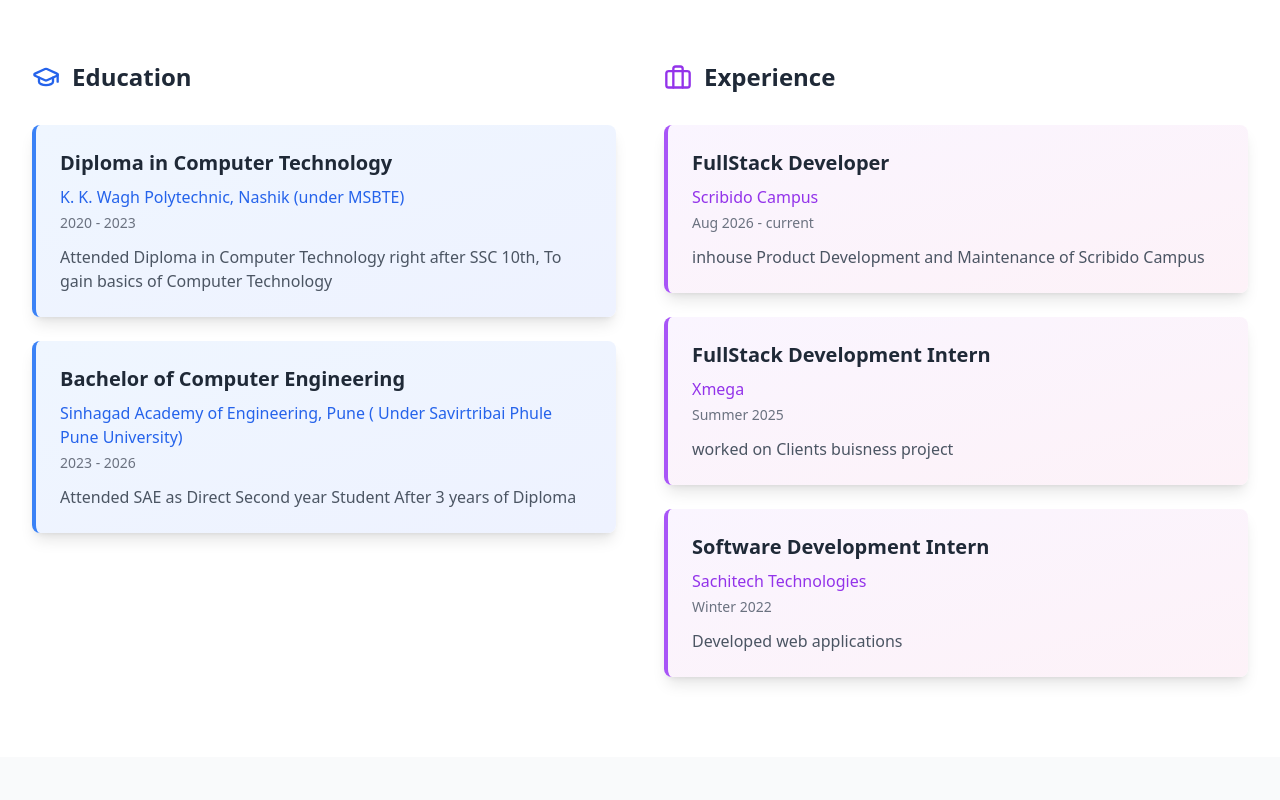
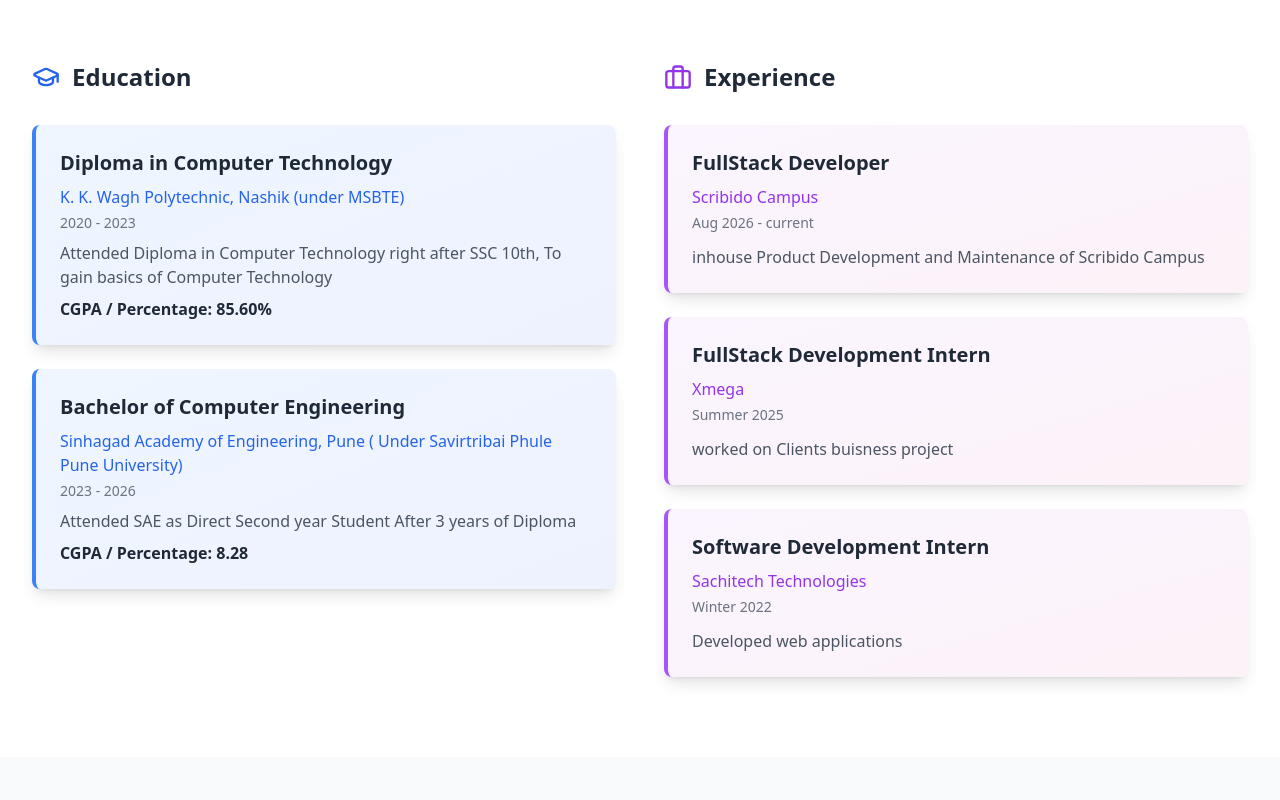
Before and after one commit to Rupesh0204/Portfolio, a React (Vite) app: page / in a window 1280 px wide. Shown: the part 1200-2000 px from the top of the page. Built offline with nearby package versions, Linux system fonts and the light colour scheme.

Commit message:
Updated some Eductional Details

```diff
--- a/src/sections/About.tsx
+++ b/src/sections/About.tsx
@@ -19,15 +19,18 @@
       title: 'Diploma in Computer Technology',
       institution: 'K. K. Wagh Polytechnic, Nashik (under MSBTE)',
       period: '2020 - 2023',
-      description: 'Attended Diploma in Computer Technology right after SSC 10th, To gain basics of Computer Technology',
+      description:
+        'Attended Diploma in Computer Technology right after SSC 10th, To gain basics of Computer Technology',
       CGPA: '85.60%',
     },
-     {
+    {
       id: 2,
       title: 'Bachelor of Computer Engineering',
-      institution: 'Sinhagad Academy of Engineering, Pune ( Under Savirtribai Phule Pune University)',
+      institution:
+        'Sinhagad Academy of Engineering, Pune ( Under Savirtribai Phule Pune University)',
       period: '2023 - 2026',
-      description: 'Attended SAE as Direct Second year Student After 3 years of Diploma',
+      description:
+        'Attended SAE as Direct Second year Student After 3 years of Diploma',
       CGPA: '8.28',
     },
   ]);
@@ -38,7 +41,8 @@
       title: 'FullStack Developer',
       institution: 'Scribido Campus',
       period: ' Aug 2026 - current',
-      description: 'inhouse Product Development and Maintenance of Scribido Campus',
+      description:
+        'inhouse Product Development and Maintenance of Scribido Campus',
     },
     {
       id: 2,
@@ -47,13 +51,12 @@
       period: 'Summer 2025',
       description: 'worked on Clients buisness project',
     },
-     {
+    {
       id: 3,
       title: 'Software Development Intern',
       institution: 'Sachitech Technologies',
       period: 'Winter 2022',
       description: 'Developed web applications',
-
     },
   ]);
 
@@ -62,25 +65,34 @@
     institution: '',
     period: '',
     description: '',
+    CGPA: '',
   });
+
   const [newInternship, setNewInternship] = useState({
     title: '',
     institution: '',
     period: '',
     description: '',
   });
+
   const [showEducationForm, setShowEducationForm] = useState(false);
   const [showInternshipForm, setShowInternshipForm] = useState(false);
 
   const addEducation = () => {
     if (newEducation.title && newEducation.institution) {
-      setEducationData([...educationData, { id: Date.now(), ...newEducation }]);
+      setEducationData([
+        ...educationData,
+        { id: Date.now(), ...newEducation },
+      ]);
+
       setNewEducation({
         title: '',
         institution: '',
         period: '',
         description: '',
+        CGPA: '',
       });
+
       setShowEducationForm(false);
     }
   };
@@ -91,12 +103,14 @@
         ...internshipData,
         { id: Date.now(), ...newInternship },
       ]);
+
       setNewInternship({
         title: '',
         institution: '',
         period: '',
         description: '',
       });
+
       setShowInternshipForm(false);
     }
   };
@@ -116,35 +130,51 @@
           type="text"
           placeholder="Title"
           value={data.title}
-          onChange={(e) => setData({ ...data, title: e.target.value })}
+          onChange={(e) =>
+            setData({ ...data, title: e.target.value })
+          }
           className="w-full p-3 border rounded-lg focus:ring-2 focus:ring-blue-500 focus:border-transparent"
         />
+
         <input
           type="text"
           placeholder="Institution/Company"
           value={data.institution}
-          onChange={(e) => setData({ ...data, institution: e.target.value })}
+          onChange={(e) =>
+            setData({ ...data, institution: e.target.value })
+          }
           className="w-full p-3 border rounded-lg focus:ring-2 focus:ring-blue-500 focus:border-transparent"
         />
+
         <input
           type="text"
           placeholder="Period"
           value={data.period}
-          onChange={(e) => setData({ ...data, period: e.target.value })}
+          onChange={(e) =>
+            setData({ ...data, period: e.target.value })
+          }
           className="w-full p-3 border rounded-lg focus:ring-2 focus:ring-blue-500 focus:border-transparent"
         />
+
         <textarea
           placeholder="Description"
           value={data.description}
-          onChange={(e) => setData({ ...data, description: e.target.value })}
+          onChange={(e) =>
+            setData({ ...data, description: e.target.value })
+          }
           className="w-full p-3 border rounded-lg focus:ring-2 focus:ring-blue-500 focus:border-transparent h-24 resize-none"
         />
-        <textarea
-          placeholder="CGPA"
+
+        <input
+          type="text"
+          placeholder="CGPA / Percentage"
           value={data.CGPA}
-          onChange={(e) => setData({ ...data, CGPA: e.target.value })}
-          className="w-full p-3 border rounded-lg focus:ring-2 focus:ring-blue-500 focus:border-transparent h-24 resize-none"
+          onChange={(e) =>
+            setData({ ...data, CGPA: e.target.value })
+          }
+          className="w-full p-3 border rounded-lg focus:ring-2 focus:ring-blue-500 focus:border-transparent"
         />
+
         <div className="flex gap-3">
           <button
             onClick={onAdd}
@@ -152,6 +182,7 @@
           >
             Add {type}
           </button>
+
           <button
             onClick={onCancel}
             className="px-4 py-2 bg-gray-300 text-gray-700 rounded-lg hover:bg-gray-400 transition-colors"
@@ -166,6 +197,8 @@
   return (
     <section id="about" className="py-20 bg-white">
       <div className="max-w-7xl mx-auto px-4 sm:px-6 lg:px-8">
+
+        {/* About Me */}
         <motion.div
           initial={{ opacity: 0, y: 50 }}
           whileInView={{ opacity: 1, y: 0 }}
@@ -173,22 +206,28 @@
           viewport={{ once: true }}
           className="text-center mb-16"
         >
-          <h2 className="text-4xl font-bold text-gray-800 mb-6">About Me</h2>
+          <h2 className="text-4xl font-bold text-gray-800 mb-6">
+            About Me
+          </h2>
+
           <div className="max-w-4xl mx-auto text-lg text-gray-600 leading-relaxed space-y-4">
             <p>
               I am Rupesh Bhadane, a passionate Full-Stack Developer
               with a strong interest in Cloud technologies.
             </p>
+
             <p>
               My journey in technology began with a curiosity about how things
               work, which led me to pursue computer science and dive deep into
               various programming languages and frameworks.
             </p>
+
             <p>
               I believe in continuous learning and staying updated with the
               latest technologies to create innovative solutions that make a
               difference.
             </p>
+
             <p>
               When I'm not coding, you can find me contributing to open-source
               projects, writing technical blogs, or exploring new technologies
@@ -198,6 +237,7 @@
         </motion.div>
 
         <div className="grid md:grid-cols-2 gap-12">
+
           {/* Education Section */}
           <motion.div
             initial={{ opacity: 0, x: -50 }}
@@ -207,9 +247,14 @@
           >
             <div className="flex items-center justify-between mb-8">
               <h3 className="text-2xl font-bold text-gray-800 flex items-center">
-                <GraduationCap className="mr-3 text-blue-600" size={28} />
+                <GraduationCap
+                  className="mr-3 text-blue-600"
+                  size={28}
+                />
                 Education
               </h3>
+
+              {/* Add Education Button */}
               {/* <button
                 onClick={() => setShowEducationForm(true)}
                 className="p-2 bg-blue-100 text-blue-600 rounded-full hover:bg-blue-200 transition-colors"
@@ -227,20 +272,36 @@
                   transition={{ duration: 0.5 }}
                   className="bg-gradient-to-br from-blue-50 to-indigo-50 p-6 rounded-lg shadow-lg border-l-4 border-blue-500 group hover:shadow-xl transition-shadow relative"
                 >
+                  {/* Remove Education Button */}
                   {/* <button
                     onClick={() => removeEducation(item.id)}
                     className="absolute top-4 right-4 p-1 text-gray-400 hover:text-red-500 opacity-0 group-hover:opacity-100 transition-opacity"
                   >
                     <X size={16} />
                   </button> */}
+
                   <h4 className="text-xl font-semibold text-gray-800 mb-2">
                     {item.title}
                   </h4>
+
                   <p className="text-blue-600 font-medium mb-1">
                     {item.institution}
                   </p>
-                  <p className="text-gray-500 text-sm mb-3">{item.period}</p>
-                  <p className="text-gray-600">{item.description}</p>
+
+                  <p className="text-gray-500 text-sm mb-2">
+                    {item.period}
+                  </p>
+
+                  <p className="text-gray-600 mb-2">
+                    {item.description}
+                  </p>
+
+                  {/* CGPA / Percentage */}
+                  {item.CGPA && (
+                    <p className="text-gray-800 font-semibold">
+                      CGPA / Percentage: {item.CGPA}
+                    </p>
+                  )}
                 </motion.div>
               ))}
 
@@ -256,7 +317,7 @@
             </div>
           </motion.div>
 
-          {/* Internship Section */}
+          {/* Internship / Experience Section */}
           <motion.div
             initial={{ opacity: 0, x: 50 }}
             whileInView={{ opacity: 1, x: 0 }}
@@ -265,9 +326,14 @@
           >
             <div className="flex items-center justify-between mb-8">
               <h3 className="text-2xl font-bold text-gray-800 flex items-center">
-                <Briefcase className="mr-3 text-purple-600" size={28} />
+                <Briefcase
+                  className="mr-3 text-purple-600"
+                  size={28}
+                />
                 Experience
               </h3>
+
+              {/* Add Experience Button */}
               {/* <button
                 onClick={() => setShowInternshipForm(true)}
                 className="p-2 bg-purple-100 text-purple-600 rounded-full hover:bg-purple-200 transition-colors"
@@ -285,20 +351,29 @@
                   transition={{ duration: 0.5 }}
                   className="bg-gradient-to-br from-purple-50 to-pink-50 p-6 rounded-lg shadow-lg border-l-4 border-purple-500 group hover:shadow-xl transition-shadow relative"
                 >
+                  {/* Remove Experience Button */}
                   {/* <button
                     onClick={() => removeInternship(item.id)}
                     className="absolute top-4 right-4 p-1 text-gray-400 hover:text-red-500 opacity-0 group-hover:opacity-100 transition-opacity"
                   >
                     <X size={16} />
                   </button> */}
+
                   <h4 className="text-xl font-semibold text-gray-800 mb-2">
                     {item.title}
                   </h4>
+
                   <p className="text-purple-600 font-medium mb-1">
                     {item.institution}
                   </p>
-                  <p className="text-gray-500 text-sm mb-3">{item.period}</p>
-                  <p className="text-gray-600">{item.description}</p>
+
+                  <p className="text-gray-500 text-sm mb-3">
+                    {item.period}
+                  </p>
+
+                  <p className="text-gray-600">
+                    {item.description}
+                  </p>
                 </motion.div>
               ))}
 
@@ -313,6 +388,7 @@
               )}
             </div>
           </motion.div>
+
         </div>
       </div>
     </section>
```
